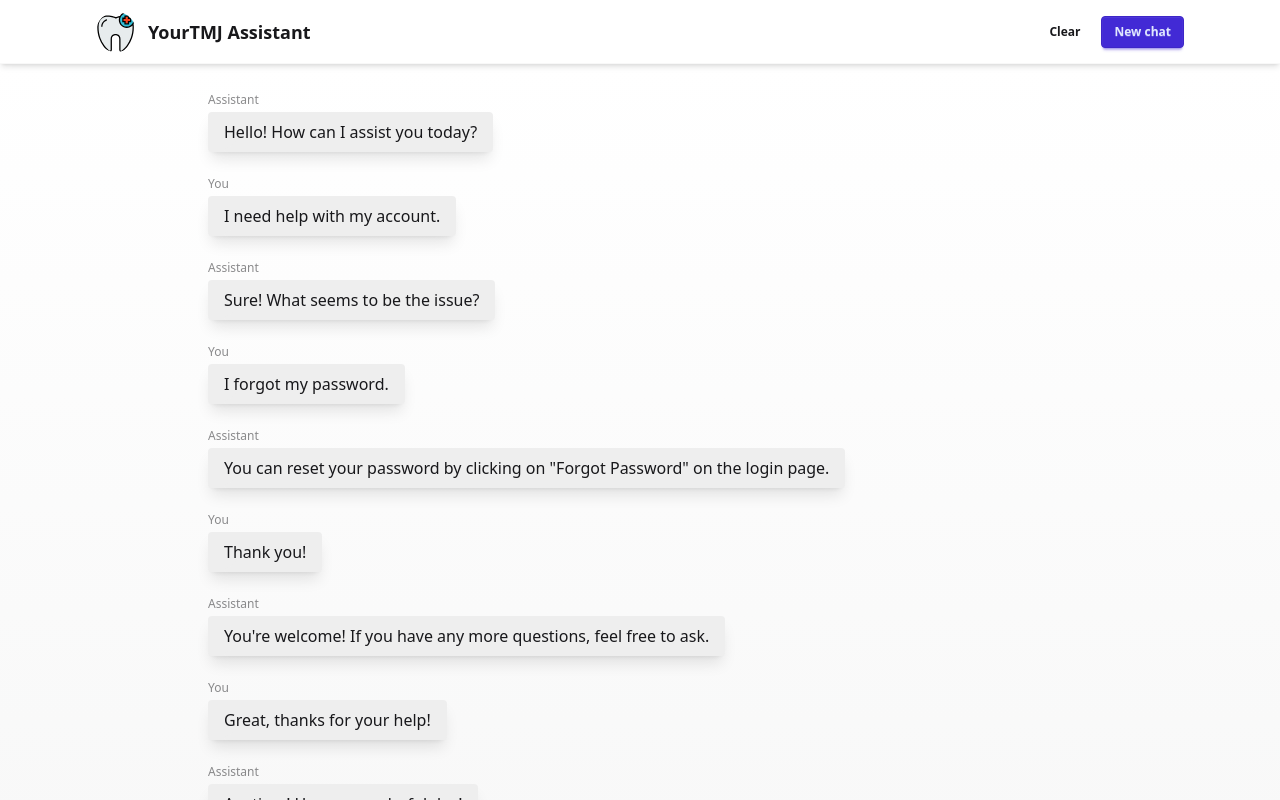
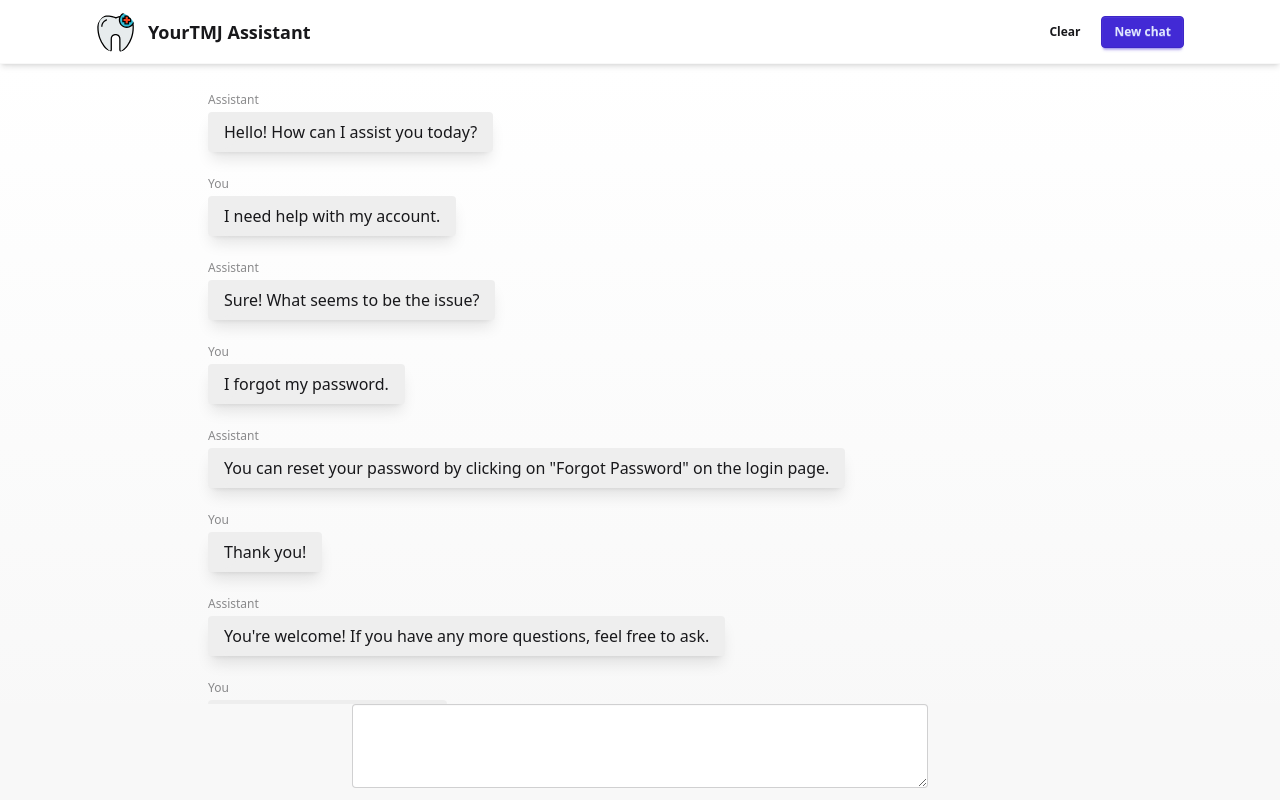
Before and after one commit to arnav-naval/tmj_rag_app, an Angular app in the folder Frontend/tmj_chatbot/: page /chat in a window 1280 px wide. Built offline with nearby package versions, Linux system fonts and the light colour scheme.

Commit message:
created chat input component

```diff
--- /dev/null
+++ b/Frontend/tmj_chatbot/src/app/chat/chat-input/chat-input.component.html
@@ -0,0 +1,7 @@
+<div class="flex justify-center mb-3">
+    <textarea
+      class="textarea textarea-xl w-xl h-full"
+      placeholder="Type your TMJ related question here"
+    >
+    </textarea>
+</div>
--- a/Frontend/tmj_chatbot/src/app/chat/chat-overview/chat-overview.component.html
+++ b/Frontend/tmj_chatbot/src/app/chat/chat-overview/chat-overview.component.html
@@ -3,4 +3,5 @@
     <div class="flex-1 overflow-hidden">
         <app-chat-messages></app-chat-messages>
     </div>
+    <app-chat-input></app-chat-input>
 </div>
--- a/Frontend/tmj_chatbot/src/app/chat/chat-overview/chat-overview.component.ts
+++ b/Frontend/tmj_chatbot/src/app/chat/chat-overview/chat-overview.component.ts
@@ -1,10 +1,11 @@
 import { Component } from '@angular/core';
 import { ChatHeaderComponent } from '../chat-header/chat-header.component';
 import { ChatMessagesComponent } from '../chat-messages/chat-messages.component';
+import { ChatInputComponent } from '../chat-input/chat-input.component';
 
 @Component({
   selector: 'app-chat-overview',
-  imports: [ ChatHeaderComponent, ChatMessagesComponent ],
+  imports: [ ChatHeaderComponent, ChatMessagesComponent, ChatInputComponent ],
   templateUrl: './chat-overview.component.html',
   styleUrl: './chat-overview.component.css'
 })
```
Also changed, not shown: Frontend/tmj_chatbot/src/app/chat/chat-input/chat-input.component.ts (added, +11 -0 lines), Frontend/tmj_chatbot/src/app/chat/chat-input/chat-input.component.css (added), 1 other file (tests, documents, lock files or other folders).
